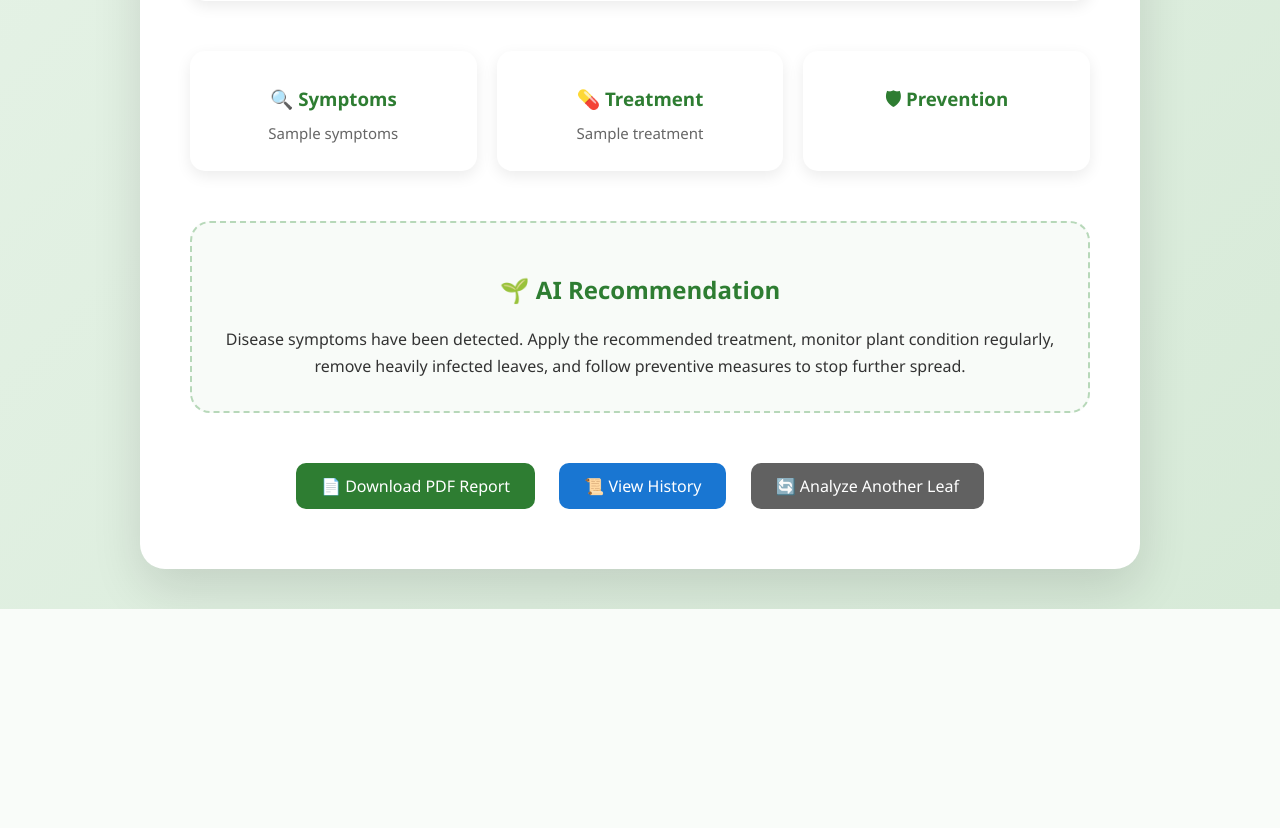
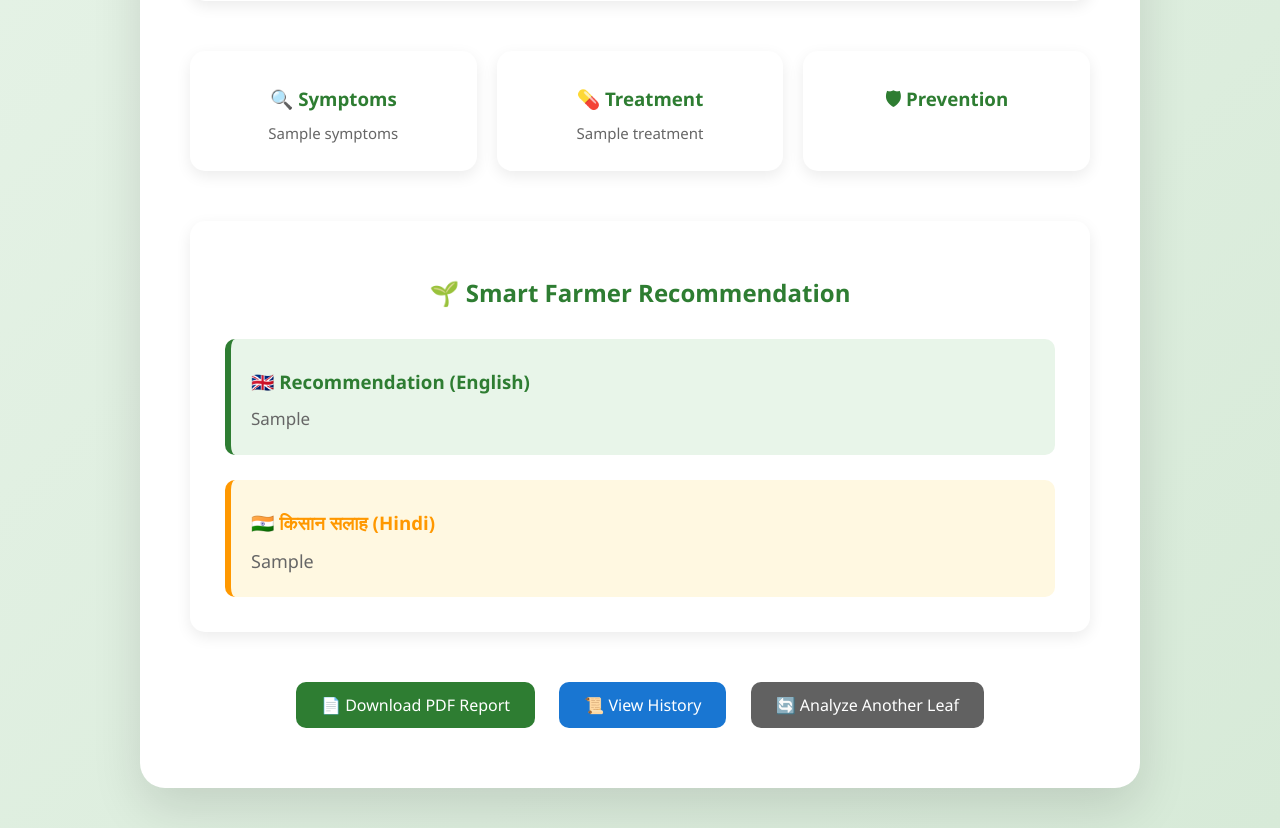
Before and after one commit to K100-SKETCH/AgroVision-AI, a Python web app: template templates/result.html in a window 1280 px wide. Shown: the part 1454-2282 px from the top of the page. Before the commit the page ends 2063 px from the top, so only its background shows below. Run offline with Jinja, Linux system fonts and the light colour scheme; the template is opened without the code that fills it: most values are stand-ins (such as "Sample title", 1, 10 or a date in 2020).

Commit message:
Update result.html

```diff
--- a/templates/result.html
+++ b/templates/result.html
@@ -262,40 +262,65 @@
 
     </div>
 
-    <!-- AI RECOMMENDATION -->
+    <!-- SMART FARMER RECOMMENDATION -->
 
-    <div class="upload-card"
-         style="
-         margin-top:50px;
-         background:#f8fbf8;">
+<div class="feature-card"
+     style="
+     margin-top:50px;
+     padding:35px;
+     text-align:left;">
 
-        <h2 style="color:#2e7d32;">
-            🌱 AI Recommendation
-        </h2>
+    <h2 style="
+        color:#2e7d32;
+        text-align:center;
+        margin-bottom:30px;">
 
-        {% if "Healthy" in disease %}
+        🌱 Smart Farmer Recommendation
 
-            <p>
-                Your plant appears healthy.
-                Continue proper watering,
-                balanced nutrition,
-                regular monitoring,
-                and preventive care.
-            </p>
+    </h2>
 
-        {% else %}
+    <div style="
+        background:#e8f5e9;
+        border-left:6px solid #2e7d32;
+        padding:20px;
+        border-radius:10px;
+        margin-bottom:25px;">
 
-            <p>
-                Disease symptoms have been detected.
-                Apply the recommended treatment,
-                monitor plant condition regularly,
-                remove heavily infected leaves,
-                and follow preventive measures to stop further spread.
-            </p>
+        <h3 style="color:#2e7d32;">
+            🇬🇧 Recommendation (English)
+        </h3>
 
-        {% endif %}
+        <p style="
+            font-size:17px;
+            line-height:1.8;">
+
+            {{ recommendation_english }}
+
+        </p>
 
     </div>
+
+    <div style="
+        background:#fff8e1;
+        border-left:6px solid #ff9800;
+        padding:20px;
+        border-radius:10px;">
+
+        <h3 style="color:#ff9800;">
+            🇮🇳 किसान सलाह (Hindi)
+        </h3>
+
+        <p style="
+            font-size:18px;
+            line-height:1.8;">
+
+            {{ recommendation_hindi }}
+
+        </p>
+
+    </div>
+
+</div>
 
     <!-- BUTTONS -->
 
```
